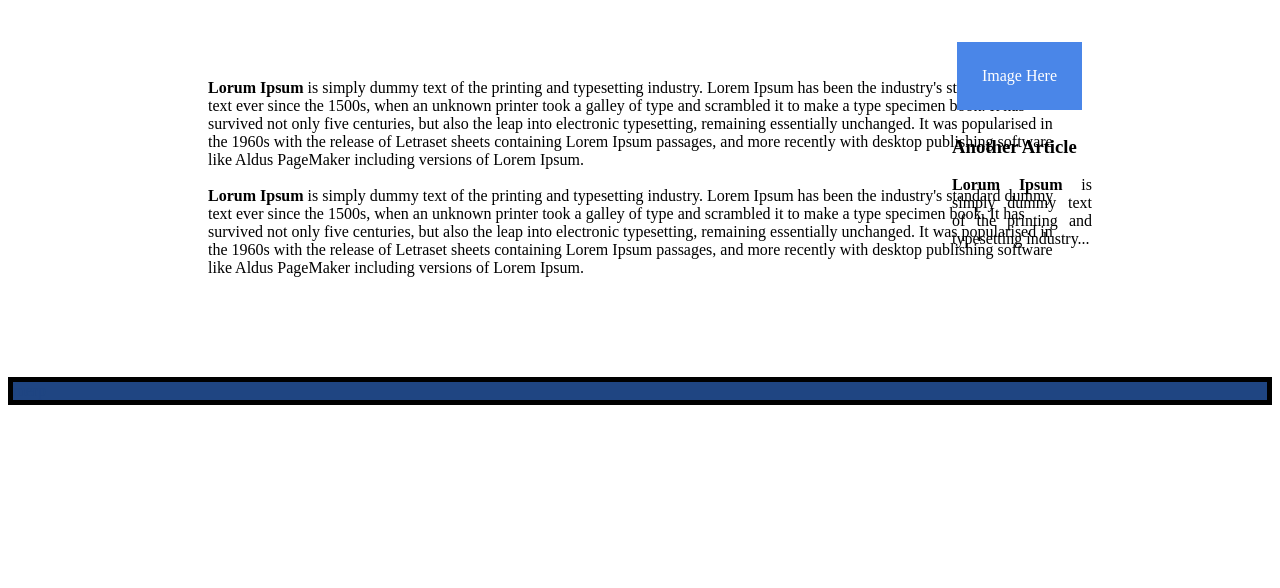
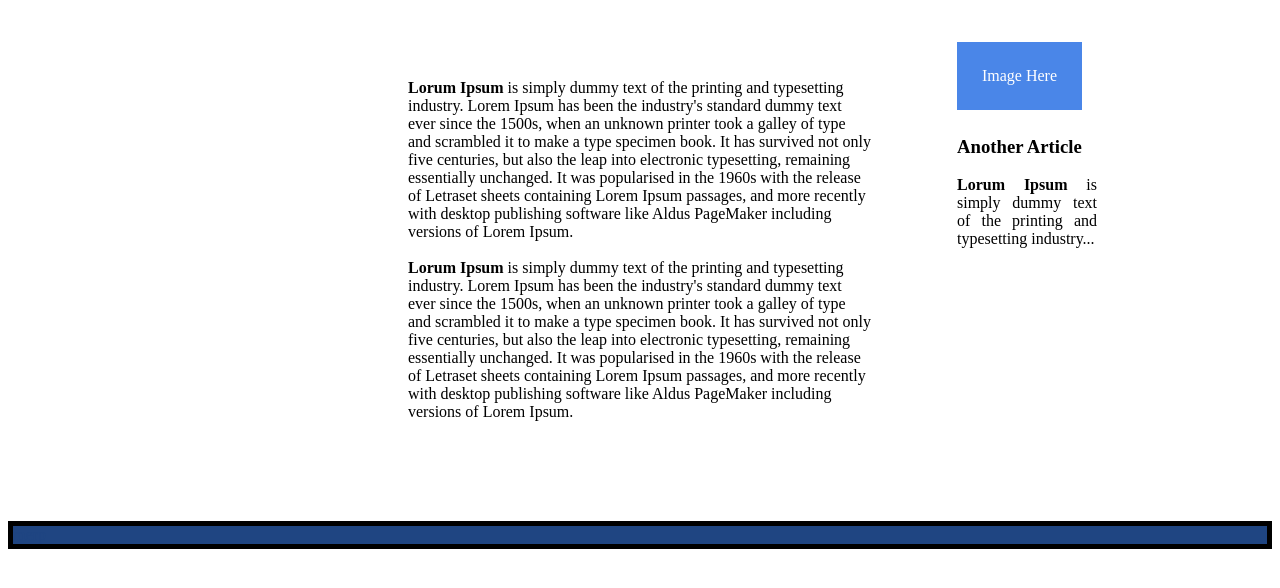
Before and after one commit to CMitchell5619/CoolSite, a plain HTML site: page index.html in a window 1280 px wide. Shown: the part 198-786 px from the top of the page. Drawn offline with Linux system fonts and the light colour scheme.

Commit message:
tried to fix margins

```diff
--- a/style.css
+++ b/style.css
@@ -38,7 +38,7 @@
 
 .maincontent {
     text-align: left;
-    margin: 100px 200px 100px 200px;
+    margin: 100 400 100 400;
 }
 
 .bodyTitle {
@@ -58,7 +58,7 @@
 
 .another {
     position: absolute;
-    right: -260;
+    right: -265;
     width: 140;
     top: 35;
     text-align: justify;
```
